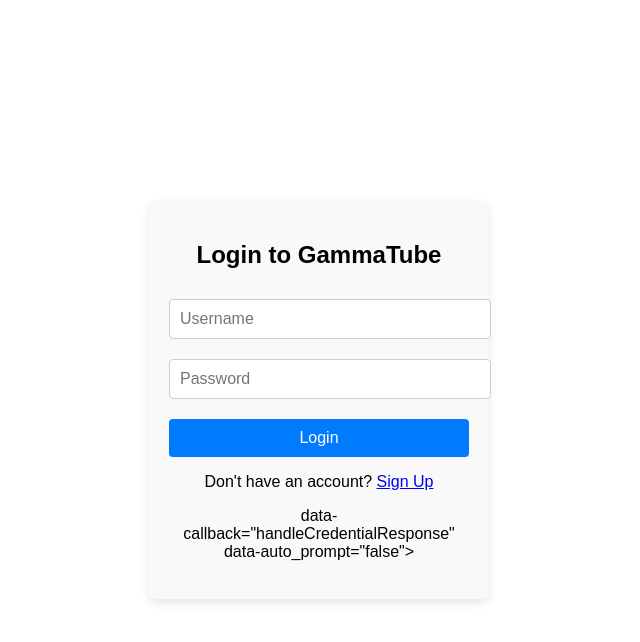
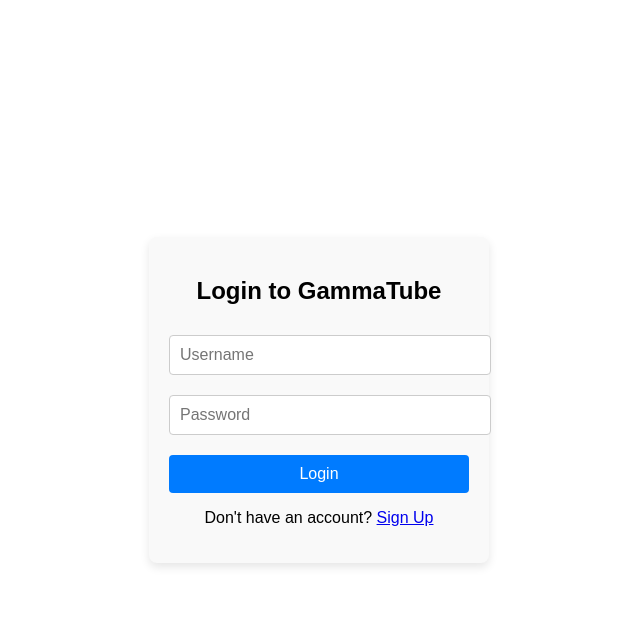
Before and after one commit to GammaTube/GammaTube, a Flask app: page /login in a window 1280 px wide. Shown: the top 642 px of the page, without its empty margins (321-961 px from the left). Run offline with Flask 3, Linux system fonts and the light colour scheme; some libraries are stand-ins or nearby versions.

Commit message:
Update login.html

```diff
--- a/templates/login.html
+++ b/templates/login.html
@@ -81,88 +81,20 @@
             --primary-light: #007bff;
             --primary-dark: #0056b3;
         }
-
-        /* Styles for Google Sign-In button */
-        .g_id_signin {
-            width: 100%;
-            margin-top: 10px;
-            display: inline-block;
-        }
-
-        /* Centering the welcome message */
-        #welcome-message {
-            display: none;
-            text-align: center;
-        }
     </style>
 </head>
 <body>
     <div class="login-container">
         <h2>Login to GammaTube</h2>
-        <form method="POST" action="/login" id="login-form">
+        <form method="POST" action="/login" id="login-form">  <!-- Ensure form submits to the right route -->
             <input type="text" name="username" placeholder="Username" required>
             <input type="password" name="password" placeholder="Password" required>
             <button type="submit">Login</button>
             <p>Don't have an account? <a href="signup">Sign Up</a></p>
         </form>
-
-    <!-- Google Sign-In Button -->
-    <div id="g_id_onload"
-         data-client_id="1035452209071-4tp3c47n26euteh7nt7fkl4vf37lhd61.apps.googleusercontent.com"  <!-- Replace with your client ID -->
-         data-callback="handleCredentialResponse"
-         data-auto_prompt="false">
-    </div>
-    <div class="g_id_signin"
-         data-type="standard"
-         data-shape="rectangular"
-         data-theme="outline"
-         data-text="sign_in_with"
-         data-size="large">
     </div>
 
-    <!-- Welcome message after login -->
-    <div id="welcome-message">
-        <h2>Welcome back, <span id="user-name"></span>!</h2>
-    </div>
-
-    <script src="https://accounts.google.com/gsi/client" async defer></script>
     <script>
-    function handleCredentialResponse(response) {
-        // Decode the JWT to get user info
-        const userObject = jwt_decode(response.credential);
-
-        // Prepare data to send to the server
-        const formData = new FormData();
-        formData.append('credential', response.credential);
-
-        // Fetch call to your Flask endpoint
-        fetch('/login', {
-            method: 'POST',
-            body: formData,
-        })
-        .then(res => {
-            if (res.ok) {
-                window.location.href = '/'; // Redirect to the home page
-            } else {
-                alert('Login failed! Please try again.');
-            }
-        })
-        .catch(error => {
-            console.error('Error during login:', error);
-            alert('An error occurred. Please try again later.');
-        });
-    }
-        // JWT decode function
-        function jwt_decode(token) {
-            const base64Url = token.split('.')[1];
-            const base64 = base64Url.replace(/-/g, '+').replace(/_/g, '/');
-            const jsonPayload = decodeURIComponent(atob(base64).split('').map(function(c) {
-                return '%' + ('00' + c.charCodeAt(0).toString(16)).slice(-2);
-            }).join(''));
-
-            return JSON.parse(jsonPayload);
-        }
-
         // Handle form submission
         document.getElementById('login-form').addEventListener('submit', function(event) {
             const username = document.querySelector('input[name="username"]').value;
```
